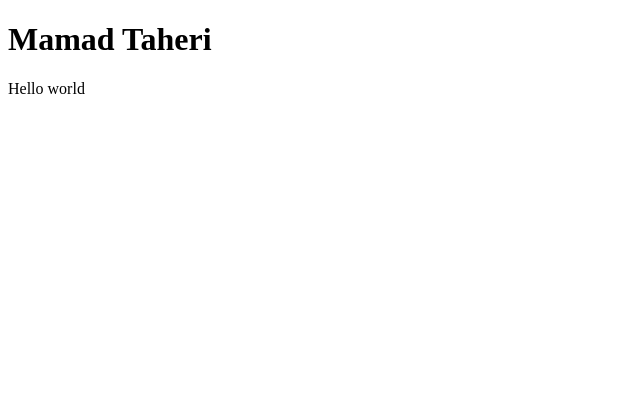
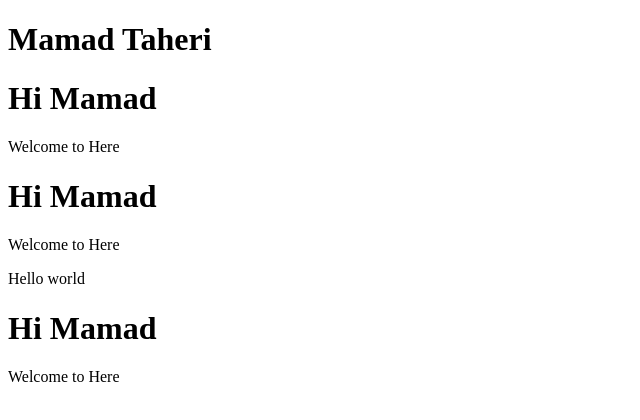
Before and after one commit to MamadTaheri/react-training, a React (Create React App) app: page / in a window 1280 px wide. Shown: the top 420 px of the page, without its empty margins (0-640 px from the left). Built offline with nearby package versions, Linux system fonts and the light colour scheme.

Commit message:
Reuse components

```diff
--- a/src/App.js
+++ b/src/App.js
@@ -1,19 +1,20 @@
-import React, { Component } from 'react';
+import React, { Component } from "react";
+import Hi from "./Hi";
 
 class App extends Component {
-    render(){
+  render() {
     return (
       <>
         <div className="container">
           <h1>Mamad Taheri</h1>
+          <Hi />
         </div>
+        <Hi />
         <p>Hello world</p>
-
+        <Hi />
       </>
-        )
-        // return React.createElement("h1",null,"mamali");
-        // return React.createElement("h1",null,React.createElement("h1",null,"mamahtjrtjli"));
+    );
   }
 }
 
-export default App
+export default App;
--- /dev/null
+++ b/src/Hi.js
@@ -0,0 +1,14 @@
+import React, { Component } from 'react';
+
+class Hi extends Component {
+    render() {
+        return (
+            <div>
+               <h1>Hi Mamad</h1>
+               <p>Welcome to Here</p>
+            </div>
+         );
+    }
+}
+
+export default Hi;
```
Lines whose indentation alone changed are shown as unchanged.
